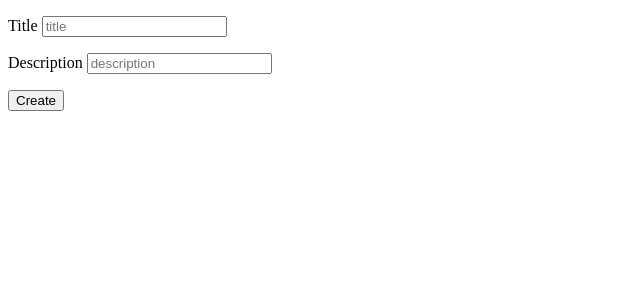
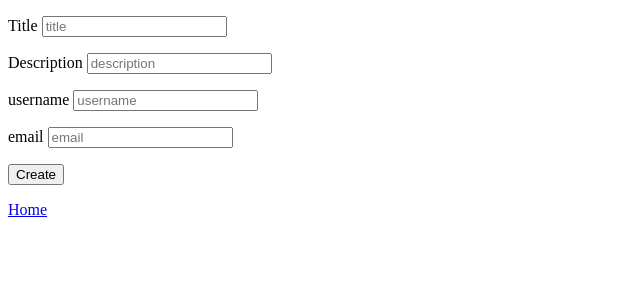
Before and after one commit to baigashl/test_flask_app, a Flask app: page /create/ in a window 1280 px wide. Shown: the top 300 px of the page, without its empty margins (0-640 px from the left). Run offline with Flask 2, Linux system fonts and the light colour scheme; parts of the project's set-up code (start-up, migrations or seed data) failed here and were passed over.

Commit message:
add username, email in models

```diff
--- a/app.py
+++ b/app.py
@@ -15,10 +15,14 @@ def create():
     if request.method == 'POST':
         title = request.form['title']
         description = request.form['description']
+        username = request.form['username']
+        email = request.form['email']
 
         Post.create(
             title = title,
-            description = description
+            description = description,
+            username = username,
+            email = email,
         )
         return redirect('/')
     return render_template('create.html')
--- a/models.py
+++ b/models.py
@@ -20,6 +20,8 @@ class Post(BaseModel):
     title = CharField(max_length=255, null=False)
     description = CharField(max_length=255, null=False)
     date = DateField(default=datetime.now)
+    username = CharField(max_length=255, null=False)
+    email = CharField(max_length=255, null=False)
 
     def __repr__(self):
         return self.title
--- a/templates/create.html
+++ b/templates/create.html
@@ -17,8 +17,17 @@
             <input type="text" name="description" placeholder="description"></input>
         </p>
         <p>
+            <label for="username">username</label>
+            <input type="text" name="username" placeholder="username"></input>
+        </p>
+        <p>
+            <label for="email">email</label>
+            <input type="text" name="email" placeholder="email"></input>
+        </p>
+        <p>
             <button type="submit">Create</button>
         </p>
+        <a href="/">Home</a>
     </form>
 </body>
 </html>
```
Also changed, not shown: templates/index.html (+7 -0 lines).
